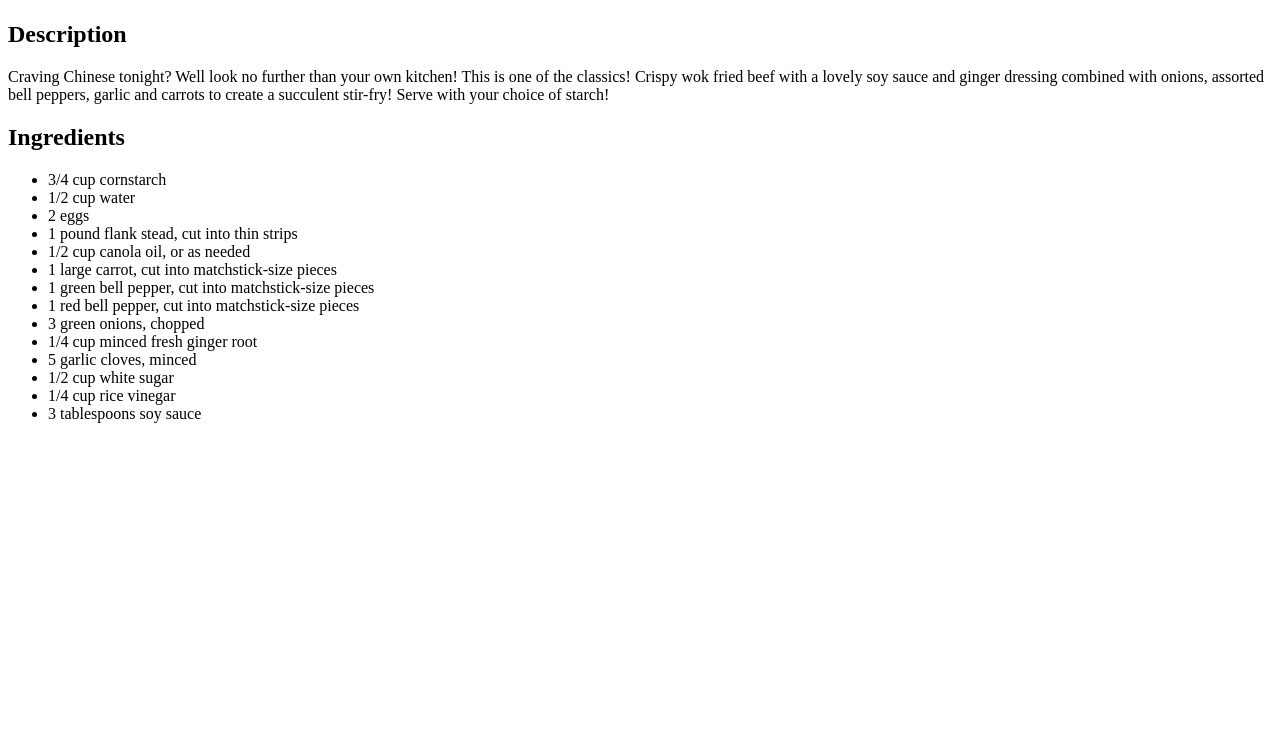
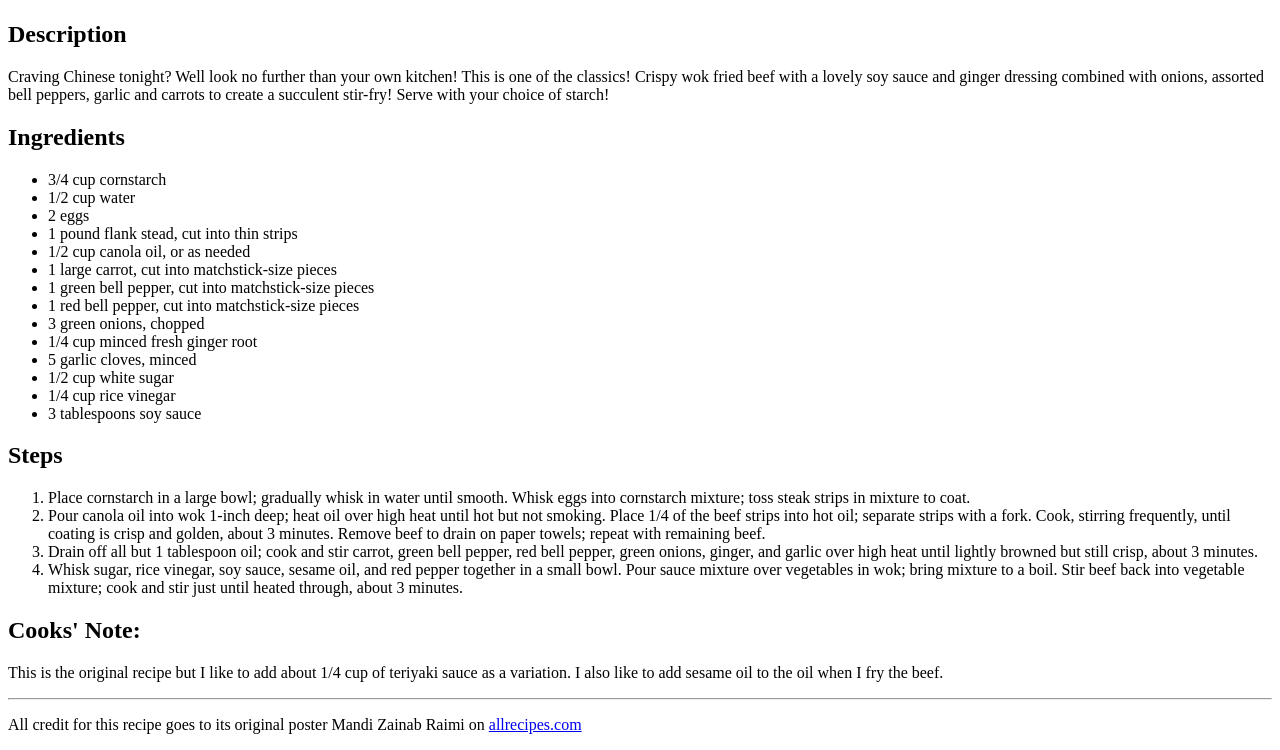
Before and after one commit to nefultre/odin-recipes, a plain HTML site: page recipes/crispy-ginger-beef.html in a window 1280 px wide. Shown: the part 383-1133 px from the top of the page. Before the commit the page ends 822 px from the top, so only its background shows below. Drawn offline with Linux system fonts and the light colour scheme.

Commit message:
Added a 'Steps' section with an h2 heading and an ordered list for all of the steps required to cook the ginger beef. Additionally, included a 'Cook's Note' section for recipe variations and a disclaimer at the end of the document giving due credit to the creator and original uploader of the recipe.

```diff
--- a/recipes/crispy-ginger-beef.html
+++ b/recipes/crispy-ginger-beef.html
@@ -30,5 +30,20 @@
         <li>1/4 cup rice vinegar</li>
         <li>3 tablespoons soy sauce</li>
     </ul>
+
+    <h2>Steps</h2>
+    <ol>
+        <li>Place cornstarch in a large bowl; gradually whisk in water until smooth. Whisk eggs into cornstarch mixture; toss steak strips in mixture to coat.</li>
+        <li>Pour canola oil into wok 1-inch deep; heat oil over high heat until hot but not smoking. Place 1/4 of the beef strips into hot oil; separate strips with a fork. Cook, stirring frequently, until coating is crisp and golden, about 3 minutes. Remove beef to drain on paper towels; repeat with remaining beef.</li>
+        <li>Drain off all but 1 tablespoon oil; cook and stir carrot, green bell pepper, red bell pepper, green onions, ginger, and garlic over high heat until lightly browned but still crisp, about 3 minutes.</li>
+        <li>Whisk sugar, rice vinegar, soy sauce, sesame oil, and red pepper together in a small bowl. Pour sauce mixture over vegetables in wok; bring mixture to a boil. Stir beef back into vegetable mixture; cook and stir just until heated through, about 3 minutes.</li>
+    </ol>
+
+    <h2>Cooks' Note:</h2>
+    <p>This is the original recipe but I like to add about 1/4 cup of teriyaki sauce as a variation. I also like to add sesame oil to the oil when I fry the beef.</p>
+
+    <hr>
+
+    <p>All credit for this recipe goes to its original poster Mandi Zainab Raimi on <a href="https://www.allrecipes.com/recipe/237807/crispy-ginger-beef/">allrecipes.com</a></p>
 </body>
 </html>
```
